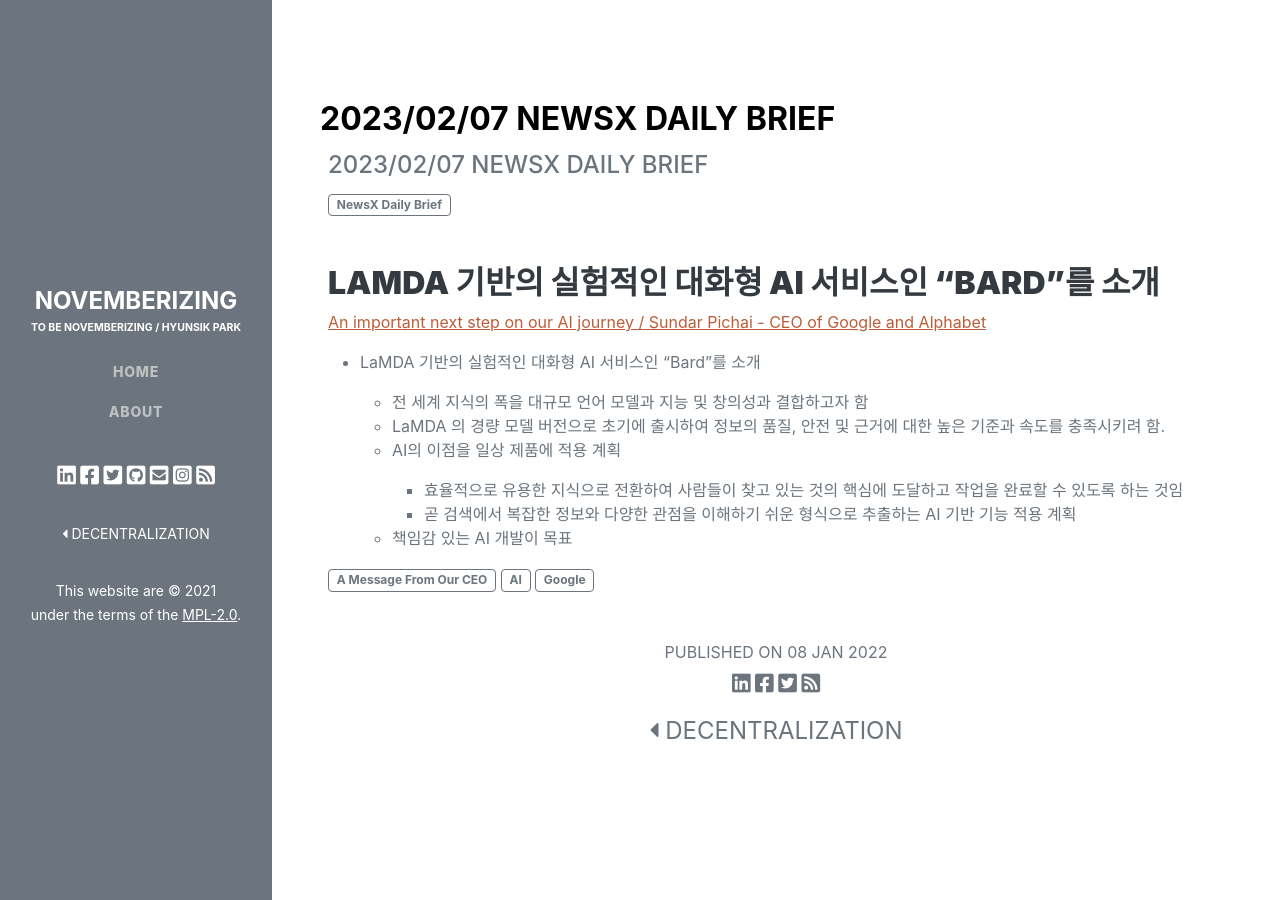
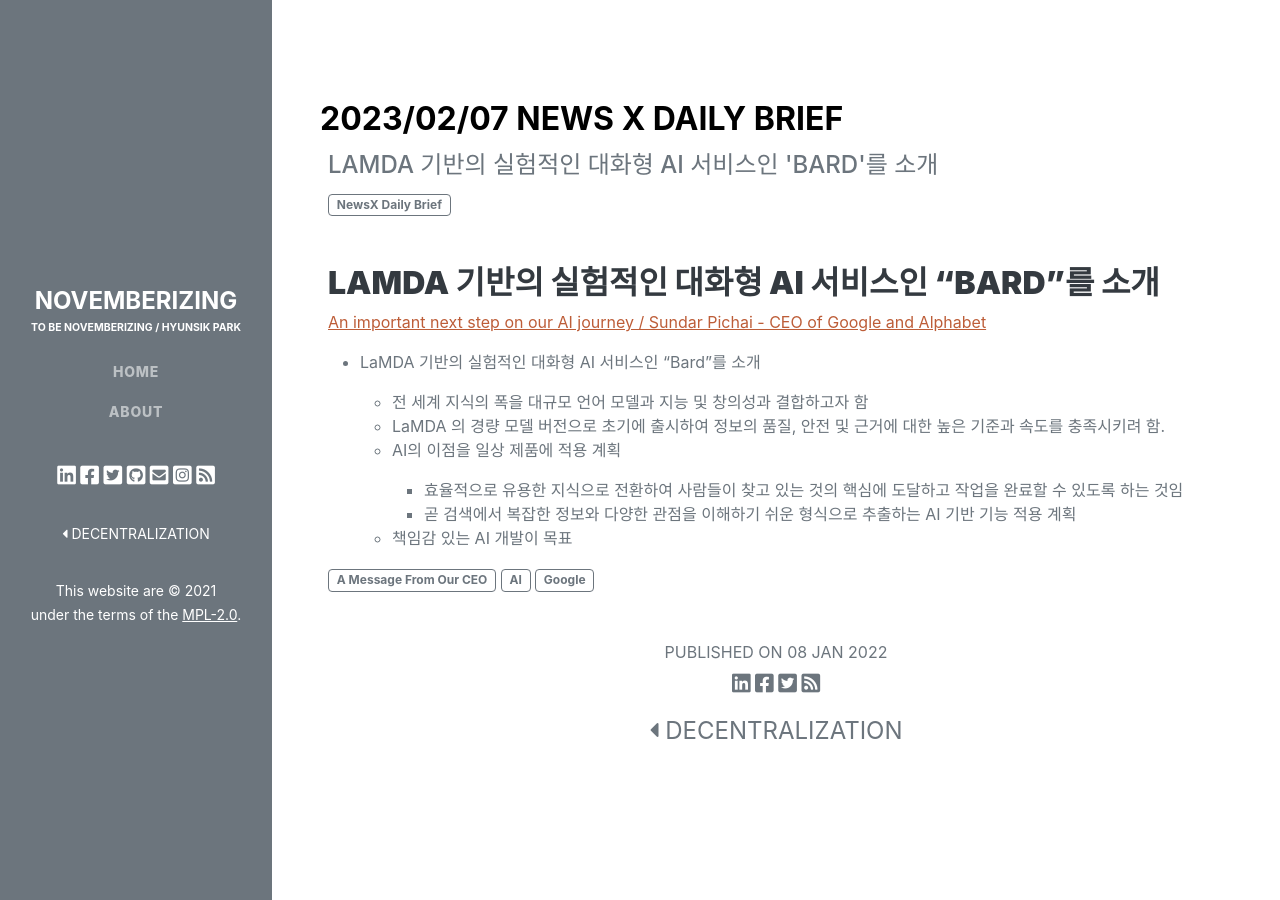
Before and after one commit to novemberizing/novemberizing.github.io, a Jekyll site: the page built from _posts/2023-02-07-NewsXDailyBrief.md, in a window 1280 px wide. Built offline with Jekyll 4.4.1, drawn with Linux system fonts in a browser that asks for light colours.

Commit message:
업데이트

```diff
--- a/_posts/2023-02-07-NewsXDailyBrief.md
+++ b/_posts/2023-02-07-NewsXDailyBrief.md
@@ -1,7 +1,7 @@
 ---
 layout: post
-title: "2023/02/07 NewsX Daily Brief"
-subtitle: "2023/02/07 NewsX Daily Brief"
+title: "2023/02/07 News X Daily Brief"
+subtitle: "LaMDA 기반의 실험적인 대화형 AI 서비스인 'Bard'를 소개"
 cover: /assets/images/posts/2022-01-08-Decentralization.png
 date: "2022-01-08 19:07:00"
 categories: posts
```
